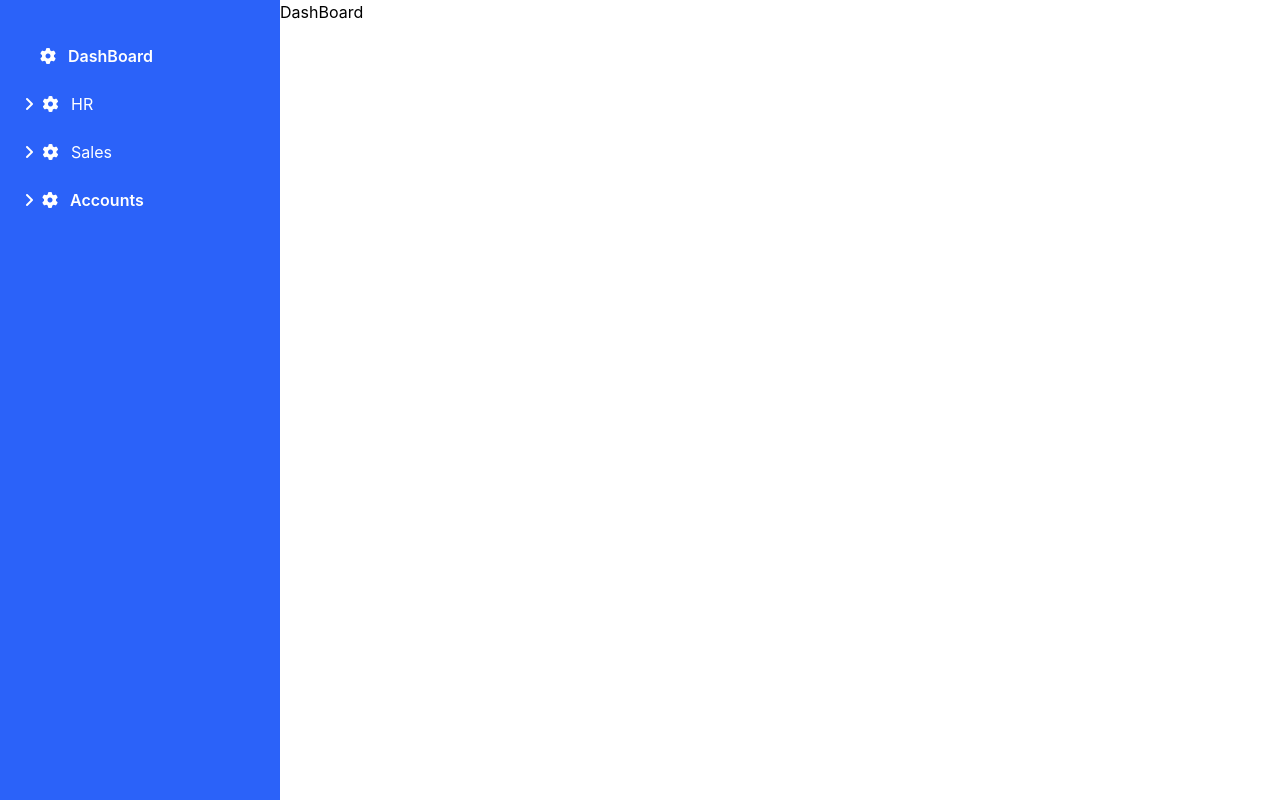
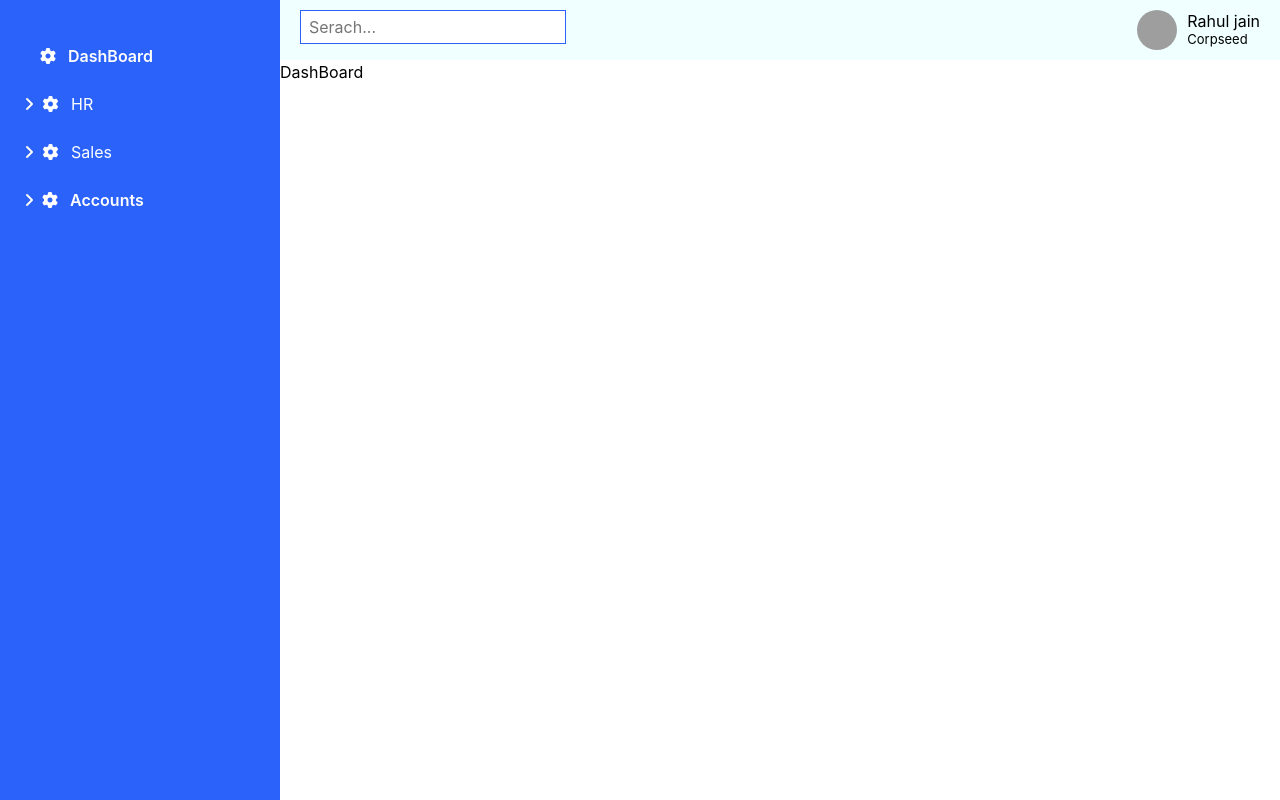
Before and after one commit to avnishkumarcorp/mainioclose, a React (Create React App) app: page / in a window 1280 px wide. Built offline with nearby package versions, Linux system fonts and the light colour scheme; grey boxes are pictures that could not be loaded.

Commit message:
add top navbar and profile section

```diff
--- a/src/Main/MainPage.js
+++ b/src/Main/MainPage.js
@@ -2,6 +2,7 @@ import React from "react";
 import "./MainPage.scss"
 import SideBar from "./SideBar";
 import { Outlet } from "react-router";
+import TopNav from "../components/TopNav";
 
 
 const MainPage = () => {
@@ -11,6 +12,7 @@ const MainPage = () => {
             <SideBar />
         </div>
         <div className="right-data">
+           <TopNav/>
             <Outlet />
         </div>
     </div>
--- /dev/null
+++ b/src/components/TopNav.js
@@ -0,0 +1,23 @@
+import React from "react"
+import "./TopNav.scss"
+
+const TopNav = () => {
+  return (
+    <div className="top-navbar">
+      <div>
+        <input className="search-box" type="search" placeholder="Serach..." />
+      </div>
+      <div className="user-profile">
+        <div className="profile-image">
+            <img src={`https://images.pexels.com/photos/17739178/pexels-photo-17739178.jpeg?auto=compress&cs=tinysrgb&w=1260&h=750&dpr=1`} />
+        </div>
+        <div className="profile-info">
+            <h4>Rahul jain</h4>
+            <h5>Corpseed</h5>
+        </div>
+      </div>
+    </div>
+  )
+}
+
+export default TopNav
--- /dev/null
+++ b/src/components/TopNav.scss
@@ -0,0 +1,50 @@
+.top-navbar{
+    padding: 10px 20px;
+    background-color: azure;
+    display: flex;
+    justify-content: space-between;
+    flex-wrap: wrap;
+    gap: 10px;
+  .search-box{
+        border: none;
+        padding: 4px 8px;
+        border: 1px solid #2B62F9;
+        &:focus{
+            outline: none;
+        }
+    }
+    .user-profile{
+        display: flex;
+        justify-content: center;
+        align-items: center;
+        flex-wrap: wrap;
+        gap: 10px;
+        .profile-image{
+            height: 40px;
+            width: 40px;
+            border-radius: 50%;
+            overflow: hidden;
+            img{
+                height: 100%;
+                width: 100%;
+                object-fit: cover;
+            }
+        }
+        .profile-info{
+            h4{
+                font-size: 16px;
+                font-weight: 400;
+                line-height: 15px;
+                margin-bottom: 0px;
+                margin-bottom: 3px;
+
+            }
+            h5{
+                font-size: 13px;
+                font-weight: 400;
+                line-height: 15px;
+                margin-bottom: 0px;
+            }
+        }
+    }
+}
```
